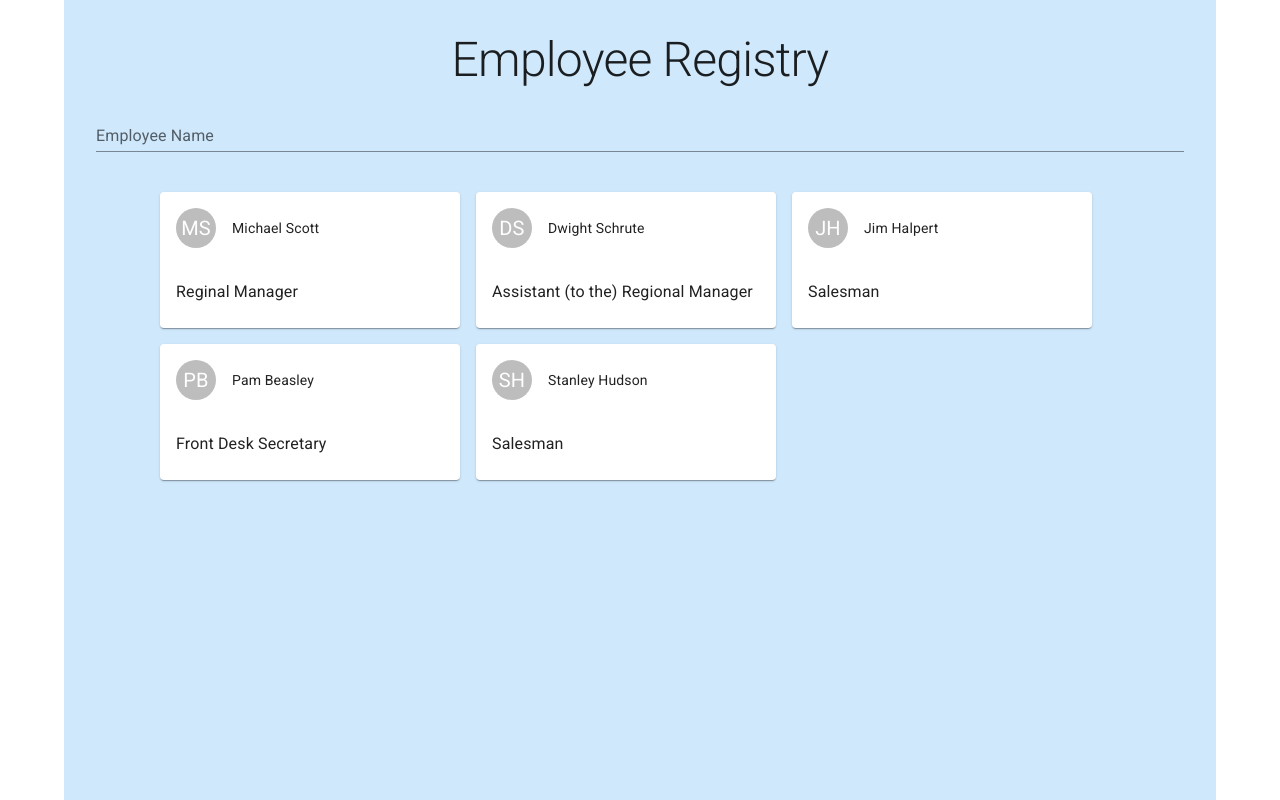
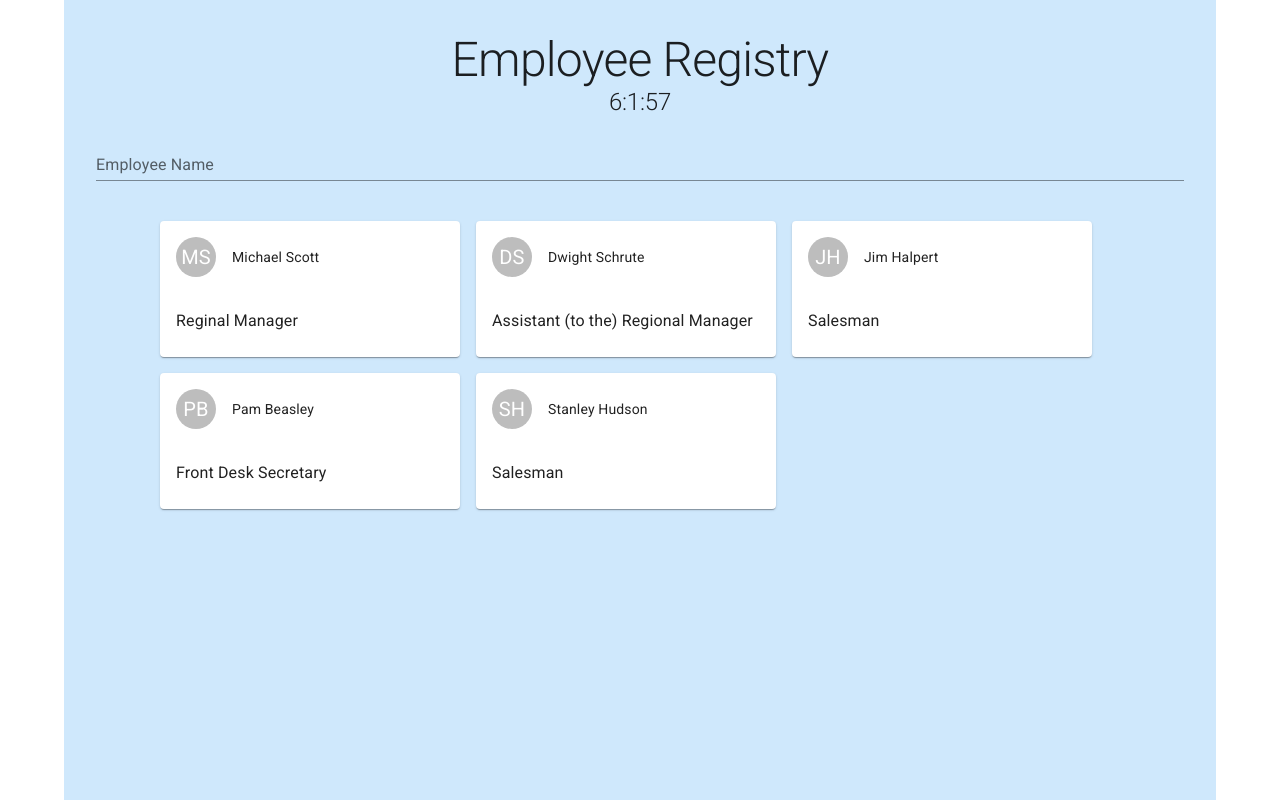
Before and after one commit to dhruvi-19/employee-registry, a React (Create React App) app: page / in a window 1280 px wide. Built offline with nearby package versions, Linux system fonts and the light colour scheme; data requests are answered from the project's data file.

Commit message:
setInterval method is added

```diff
--- a/src/App.js
+++ b/src/App.js
@@ -14,6 +14,23 @@ import TextField from "@mui/material/TextField";
 const App = () => {
   const [searchTerm, setSearchTerm] = useState("");
   const [employees, setEmployees] = useState([]);
+  const [time, setTime] = useState("00:00:00");
+
+  useEffect(() => {
+    const interval = setInterval(() => {
+      const currentTime = new Date();
+      const hours = currentTime.getHours();
+      const minutes = currentTime.getMinutes();
+      const seconds = currentTime.getSeconds();
+
+      const timeAsString = `${hours}:${minutes}:${seconds}`;
+      setTime(timeAsString);
+    }, 1000);
+
+    return () => {
+      clearInterval(interval);
+    };
+  }, []);
 
   useEffect(() => {
     const fetchEmployees = async () => {
@@ -33,6 +50,10 @@ const App = () => {
         <Box sx={{ bgcolor: "#cfe8fc", height: "100vh", padding: "2rem" }}>
           <Typography variant="h1" align="center" sx={{ fontSize: "3rem" }}>
             Employee Registry
+          </Typography>
+
+          <Typography variant="h2" align="center" sx={{ fontSize: "1.5rem" }}>
+            {time}
           </Typography>
 
           <TextField
--- a/src/index.js
+++ b/src/index.js
@@ -1,17 +1,11 @@
-import React from 'react';
-import ReactDOM from 'react-dom/client';
-import './index.css';
-import App from './App';
-import reportWebVitals from './reportWebVitals';
+import React from "react";
+import ReactDOM from "react-dom/client";
+import "./index.css";
+import App from "./App";
 
-const root = ReactDOM.createRoot(document.getElementById('root'));
+const root = ReactDOM.createRoot(document.getElementById("root"));
 root.render(
   <React.StrictMode>
     <App />
   </React.StrictMode>
 );
-
-// If you want to start measuring performance in your app, pass a function
-// to log results (for example: reportWebVitals(console.log))
-// or send to an analytics endpoint. Learn more: https://bit.ly/CRA-vitals
-reportWebVitals();
```
